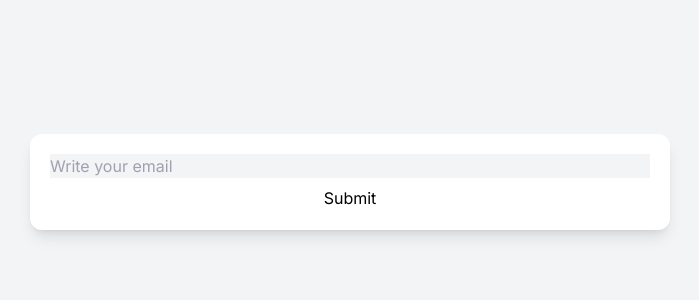
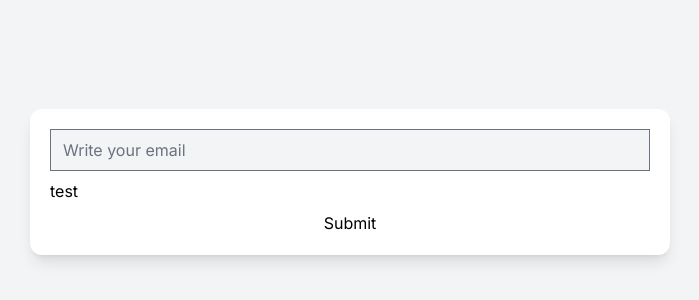
Before and after one commit to freejak5520/carrot-market-clone, a Next.js app: page / in a window 1280 px wide. Shown: the part 218-518 px from the top of the page, without its empty margins (290-989 px from the left). Built offline with nearby package versions, Linux system fonts and the light colour scheme.

Commit message:
add @tailwindcss/forms

```diff
--- a/app/page.tsx
+++ b/app/page.tsx
@@ -10,7 +10,8 @@ export default function Home() {
           <span className="hidden group-invalid:opacity-100 group-focus-within:block">
             Make sure it is a valid email...
           </span>
-          <button>Submit</button>
+          <a>test</a>
+          <button className="btn">Submit</button>
         </div>
       </div>
     </main>
--- a/package.json
+++ b/package.json
@@ -9,6 +9,7 @@
     "lint": "next lint"
   },
   "dependencies": {
+    "@tailwindcss/forms": "^0.5.7",
     "next": "14.1.4",
     "react": "^18",
     "react-dom": "^18"
--- a/tailwind.config.ts
+++ b/tailwind.config.ts
@@ -9,6 +9,6 @@ const config: Config = {
   theme: {
 
   },
-  plugins: [],
+  plugins: [require("@tailwindcss/forms")],
 };
 export default config;
```
Also changed, not shown: 1 other file (tests, documents, lock files or other folders).
